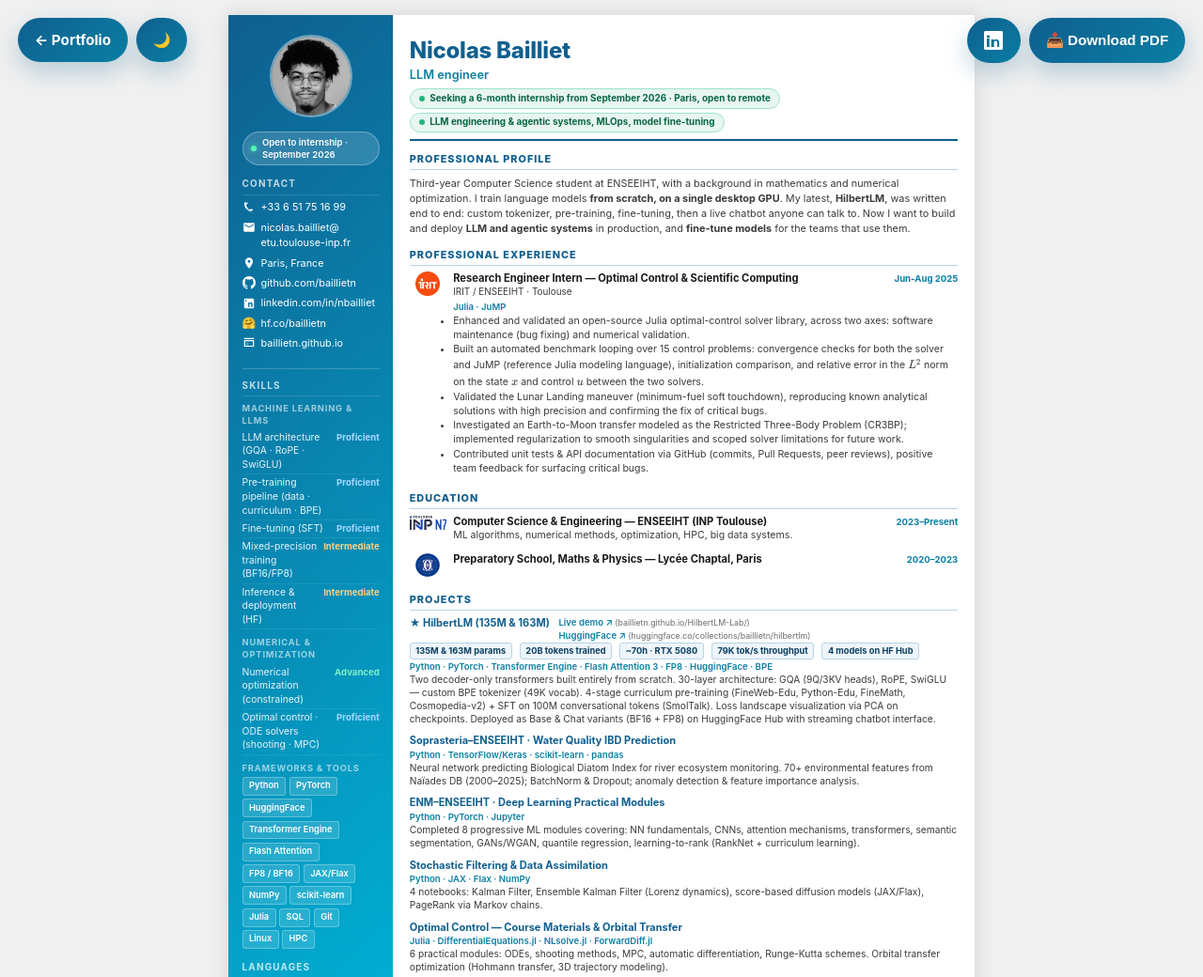
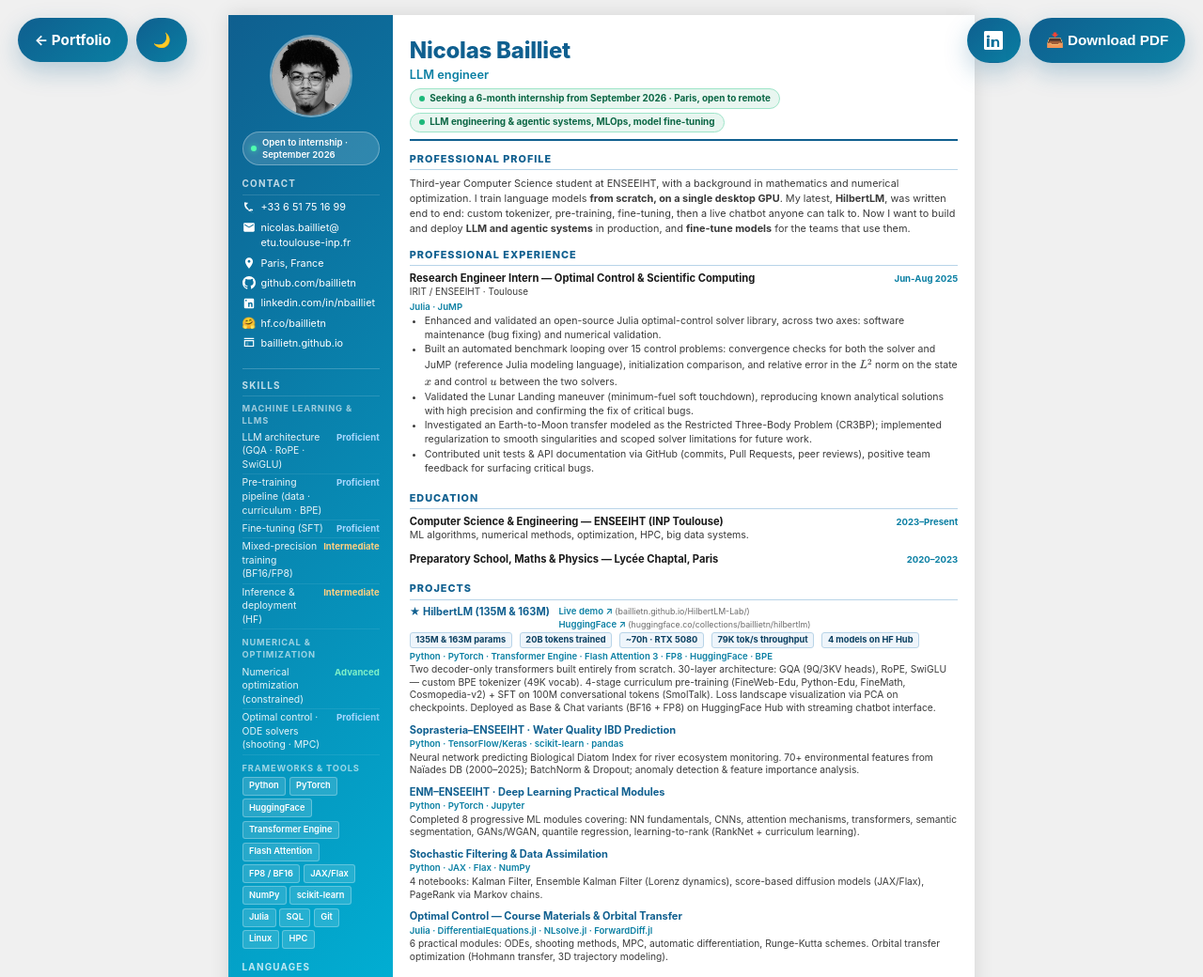
Before and after one commit to baillietn/baillietn.github.io, a website: page cv/index.html in a window 1280 px wide. Shown: the top 1040 px of the page at 94% size. Drawn offline with nearby package versions, Linux system fonts and the light colour scheme.

Commit message:
Remove institution logos

```diff
--- a/cv/index.html
+++ b/cv/index.html
@@ -202,8 +202,7 @@
             <div class="section">
                 <div class="section-title">Professional Experience</div>
 
-                <div class="entry entry-logo-row">
-                    <img class="entry-logo logo-badge" src="../figures/logos/logo-irit.png" alt="IRIT">
+                <div class="entry">
                     <div class="entry-header">
                         <div class="entry-title">Research Engineer Intern — Optimal Control &amp; Scientific Computing
                         </div>
@@ -234,11 +233,7 @@
             <div class="section">
                 <div class="section-title">Education</div>
 
-                <div class="entry entry-logo-row">
-                    <img class="entry-logo logo-wordmark logo-light" src="../figures/logos/logo-toulouse-inp-N7.png"
-                        alt="Toulouse INP — ENSEEIHT (N7)">
-                    <img class="entry-logo logo-wordmark logo-dark" src="../figures/logos/logo-toulouse-inp-N7-dark.png"
-                        alt="" aria-hidden="true">
+                <div class="entry">
                     <div class="entry-header">
                         <div class="entry-title">Computer Science &amp; Engineering — ENSEEIHT (INP Toulouse)</div>
                         <div class="entry-date">2023–Present</div>
@@ -246,8 +241,7 @@
                     <div class="entry-desc">ML algorithms, numerical methods, optimization, HPC, big data systems.</div>
                 </div>
 
-                <div class="entry entry-logo-row" style="margin-top:0.25rem;min-height:1.7rem;">
-                    <img class="entry-logo logo-badge" src="../figures/logos/logo-chaptal.png" alt="Lycée Chaptal">
+                <div class="entry" style="margin-top:0.25rem;">
                     <div class="entry-header">
                         <div class="entry-title">Preparatory School, Maths &amp; Physics — Lycée Chaptal, Paris</div>
                         <div class="entry-date">2020–2023</div>
--- a/cv/style.css
+++ b/cv/style.css
@@ -393,47 +393,6 @@
     margin-bottom: 0.1rem;
 }
 
-/* Entries with an institution logo: fixed gutter, text shifted right */
-.entry-logo-row {
-    position: relative;
-    padding-left: 2.9rem;
-}
-
-.entry-logo {
-    position: absolute;
-    height: auto;
-    background: transparent;
-}
-
-/* Wide wordmark: fills the gutter */
-.logo-wordmark {
-    left: 0;
-    top: 0.12rem;
-    width: 2.45rem;
-}
-
-/* Round badge: narrower, centred on the wordmark's column */
-.logo-badge {
-    left: 0.42rem;
-    top: 0.02rem;
-    width: 1.6rem;
-    height: 1.6rem;
-    object-fit: contain;
-}
-
-/* Two-tone logo: navy artwork in light theme, lifted variant in dark theme */
-.logo-dark {
-    display: none;
-}
-
-:root[data-theme="dark"] .logo-light {
-    display: none;
-}
-
-:root[data-theme="dark"] .logo-dark {
-    display: block;
-}
-
 .entry-desc {
     font-size: 0.66rem;
     color: var(--cv-text-soft);
@@ -442,12 +401,6 @@
 
 .entry-desc ul {
     padding-left: 1rem;
-}
-
-/* In a logo row, bullets hang into the gutter so their text lines up with the title */
-.entry-logo-row .entry-desc ul {
-    padding-left: 0.8rem;
-    margin-left: -0.8rem;
 }
 
 .entry-desc li {
```
Also changed, not shown: figures/logos/logo-chaptal.png (deleted), figures/logos/logo-irit.png (deleted), figures/logos/logo-toulouse-inp-N7-dark.png (deleted), figures/logos/logo-toulouse-inp-N7.png (deleted), 2 other files.
